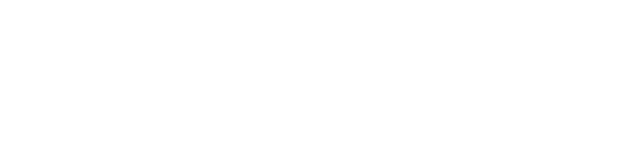
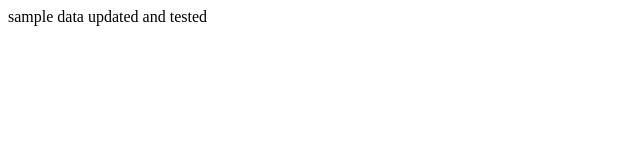
Before and after one commit to vishnurajrvr/InternalProjectDevops, a plain HTML site: page index.html in a window 1280 px wide. Shown: the whole page, without its empty margins (0-640 px from the left). Drawn offline with Linux system fonts and the light colour scheme.

Commit message:
sample updated

```diff
--- a/index.html
+++ b/index.html
@@ -1,3 +1,3 @@
 <html>
-
+    sample data updated and tested
 </html>
```
